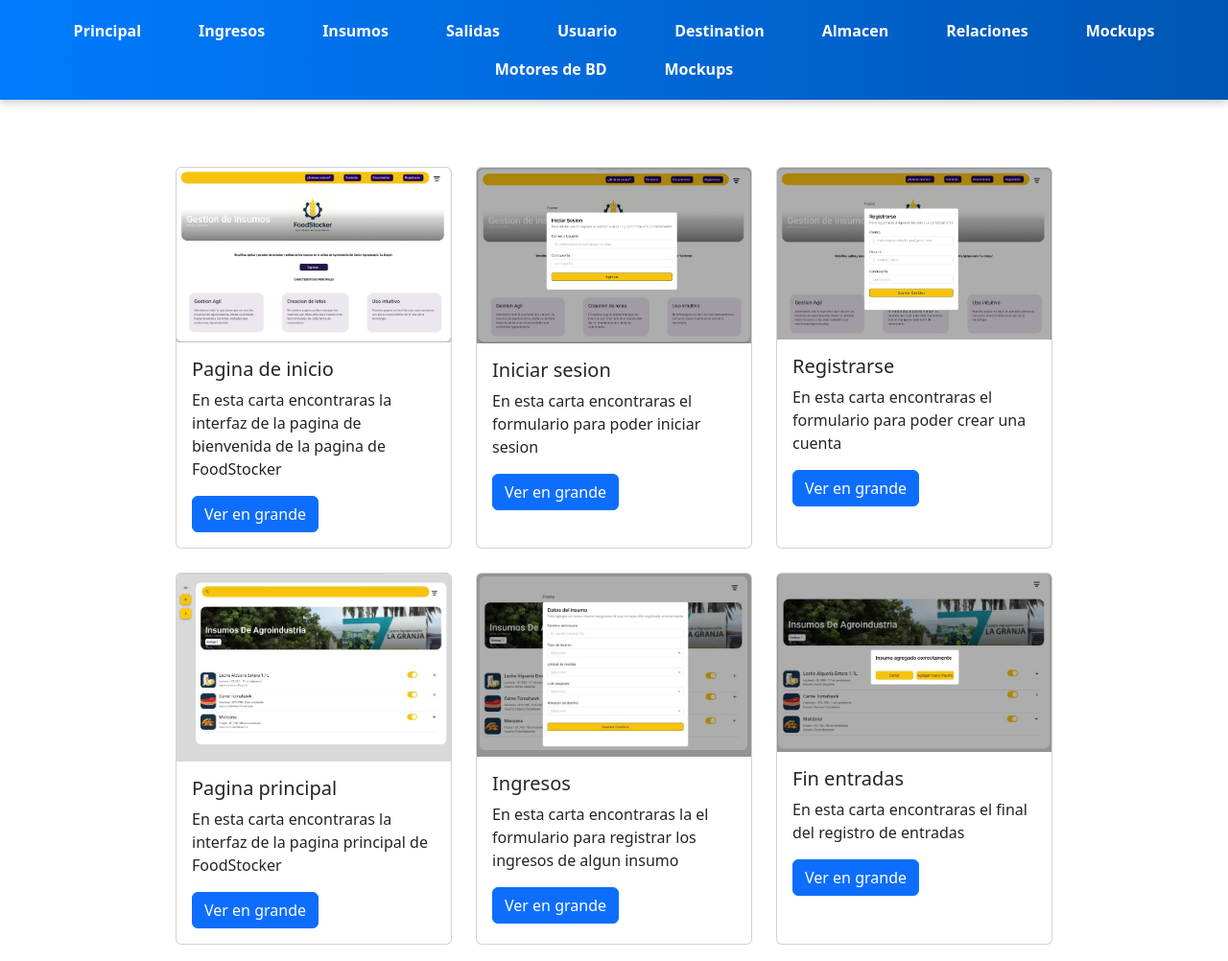
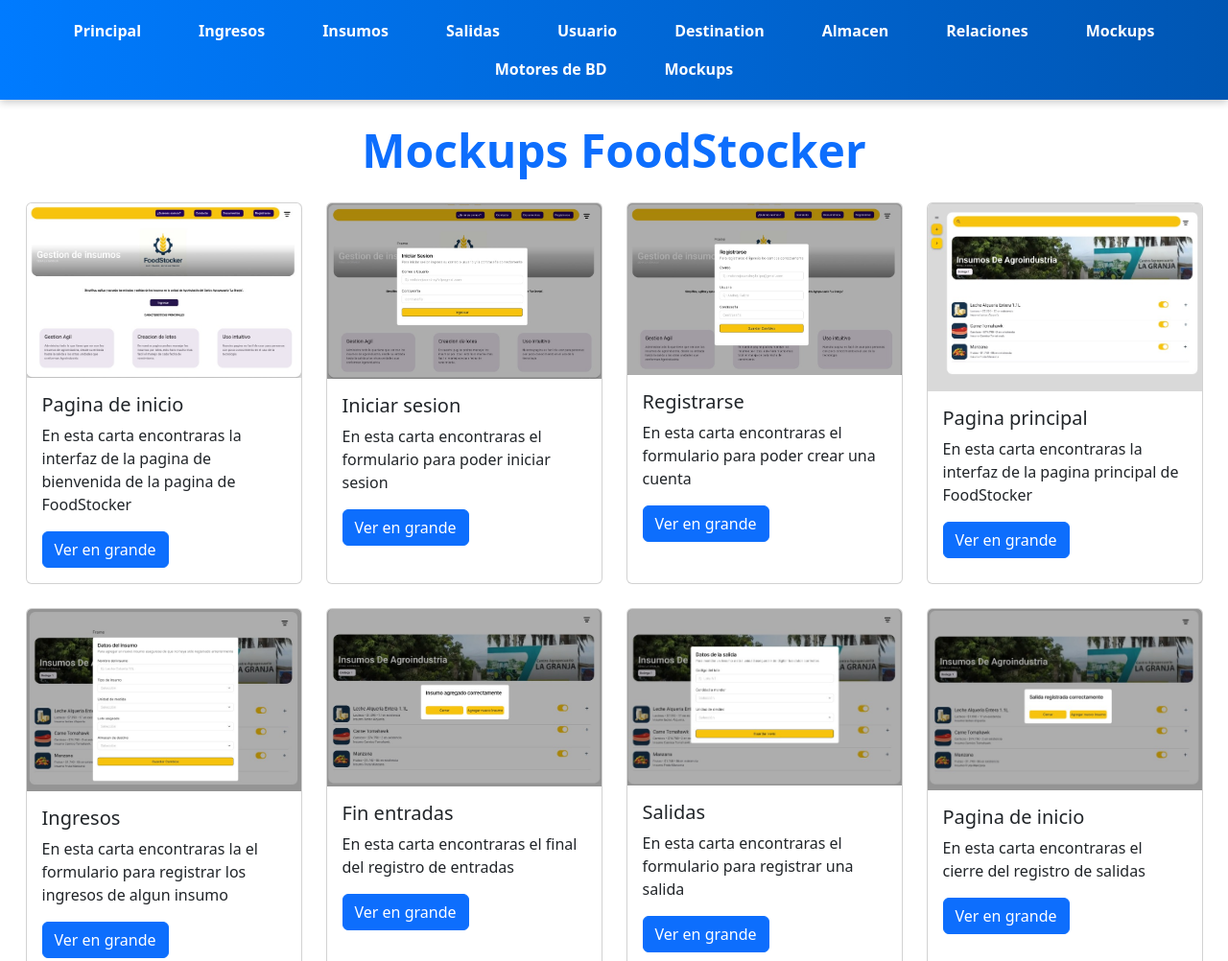
Before and after one commit to Godspell0718/FoodStocker-BD, a plain HTML site: page Mockups/mockups.html in a window 1280 px wide. Shown: the top 1002 px of the page at 96% size. Drawn offline with nearby package versions, Linux system fonts and the light colour scheme.

Commit message:
Solo agregue un titulo en mockups

```diff
--- a/Mockups/moc.css
+++ b/Mockups/moc.css
@@ -241,4 +241,5 @@ aside p {
 
 .button:active .button-inner {
     transform: scale(0.975);
+
 }
--- a/Mockups/mockups.html
+++ b/Mockups/mockups.html
@@ -68,8 +68,8 @@
             <li><a href="../Mockups/mockups.html" class="menu-item">Mockups</a></li>
         </ul>
     </nav>
-
-    <div style="display: flex; flex-wrap: wrap;justify-content: center; gap: 25px; margin: 70px;">
+    <h1 class="text-center mt-4 mb-1 display-5 fw-bold text-primary">Mockups FoodStocker</h1>
+    <div style="display: flex; flex-wrap: wrap;justify-content: center; gap: 25px; margin:25px 0 70px 0;">
         <div class="card" style="width: 18rem;">
             <img src="../img_mockups/inicio.png" class="card-img-top" alt="...">
             <div class="card-body">
```
Also changed, not shown: Personas/Personas.html (+1 -1 lines).
